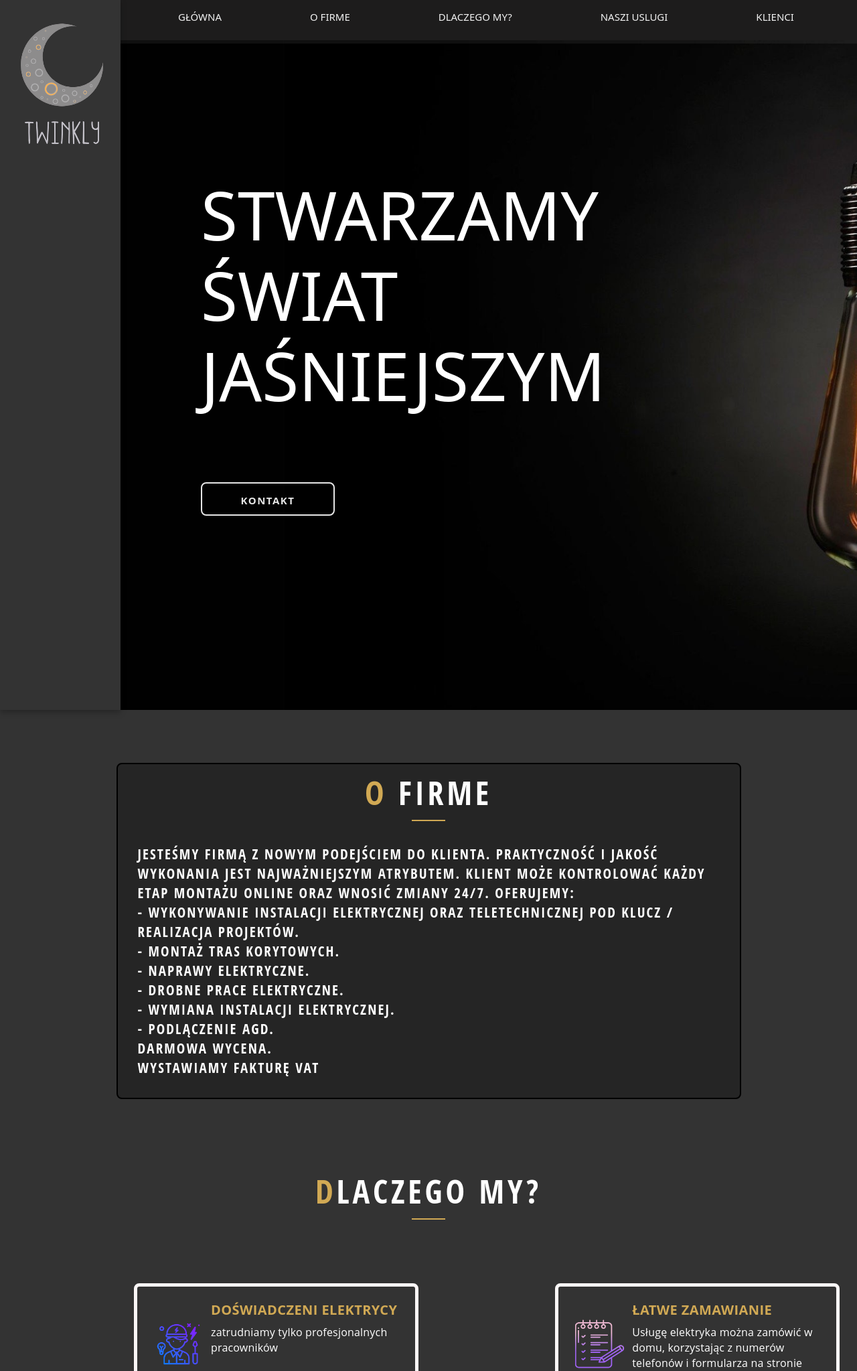
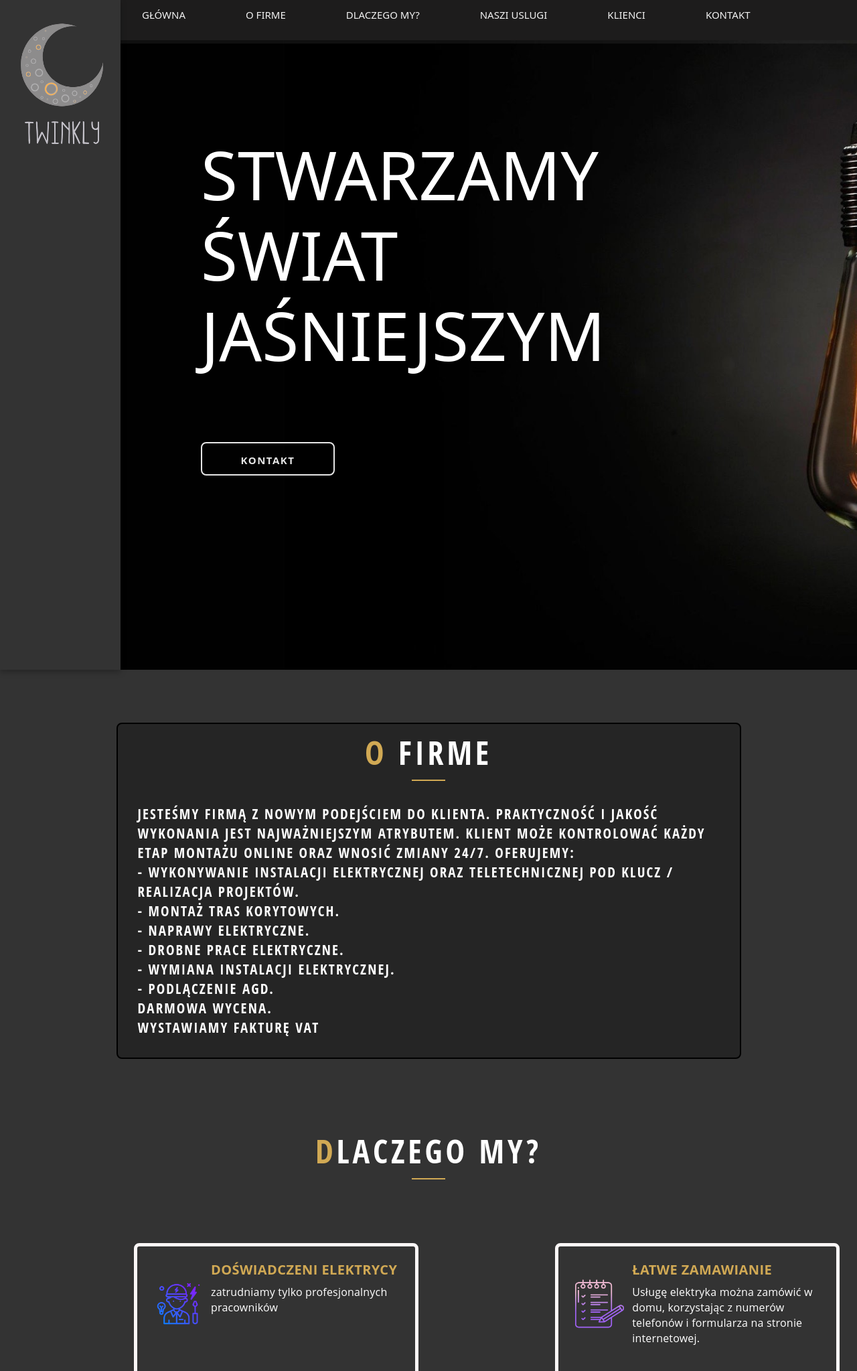
Before and after one commit to alerta161/twinkly, a Django app: page / in a window 1280 px wide. Shown: the top 2047 px of the page at 67% size. Run offline with Django 4.2, Linux system fonts and the light colour scheme.

Commit message:
first commit for all files1

```diff
--- a/twinkly/mail_reqest/static/css/base.css
+++ b/twinkly/mail_reqest/static/css/base.css
@@ -46,42 +46,69 @@ a{
 .logo{
     background-color: #333333;
     width: 180px;
-    height:1060px;
+    height:1000px;
     margin-right:0;
     position: absolute;
     top: 0;
     filter: drop-shadow(0px 4px 4px rgba(0, 0, 0, 0.25));
+    z-index: 50;
     }
-.topnav {
-  overflow: hidden;
-  box-shadow: 0.2px 5px rgba(158 158 158 / 10%);
-  height: 60px;
-  position:sticky;
-  top:0;
-  background-color: #1d1c1c;
+.conteiner{
+    max-width:1080px;
+    margin:0px auto;
+    padding:0px 10px;
 }
 
-.topnav a {
+.header{
+    position:fixed;
+    width:100%;
+    top:0;
+    left:0;
+    z-index: 40;
+}
+
+.header:before{
+    content:"";
+    position:absolute;
+    top:0;
+    left:0;
+    width:100%;
+    height:100%;
+    background-color: #1d1c1c;
+     box-shadow: 0.2px 5px rgba(158 158 158 / 10%);
+}
+.topnav{
+    position:relative;
+    z-index:2;
+    display:flex;
+    justify-content:space-between;
+    align-items:center;
+    height: 60px;
+
+}
+.topnav_list{
+    display:flex;
+}
+.topnav_link{
+    padding: 20px 20px;
     float: left;
+    text-decoration:none;
+    font-size: 15px;
     color: #f2f2f2;
-  text-align: center;
-  padding: 14px 16px;
-  text-decoration: none;
-  font-size: 15px;
-  margin-left: 100px;
     transition-duration: 0.5s;
 }
-
-.topnav a:hover {
+.topnav_link:hover {
       background-color: #D1A954;
       transform: translateY(20px);
-  font-size: 17px;
+      font-size: 15px;
       color: black;
       transition-duration: 0.5s;
 }
 
-.topnav a.active {
-  margin-left: 250px;
+.topnav_list li{
+    list-style:none;
+    margin: 0 0 0 50px;
+
 }
 .knopka{
     margin-left: 300px;
--- a/twinkly/mail_reqest/templates/mail_reqest/new_base.html
+++ b/twinkly/mail_reqest/templates/mail_reqest/new_base.html
@@ -10,16 +10,32 @@
     <title>Twinkly</title>
 </head>
 <body id="no-scroll" class="body">
+<header class="header">
     <div class="conteiner">
-    <div class="topnav">
-        <a class="active" href="#home">GŁÓWNA</a>
-        <a href="#about_firme">O FIRME</a>
-        <a href="#dlaczego_my?">DLACZEGO MY?
-        </a>
-        <a href="#naszi_uslugi">NASZI USLUGI</a>
-        <a href="#klienci">KLIENCI</a>
-        <a href="#kontakt">KONTAKT</a>
+        <nav class="topnav">
+            <ul class="topnav_list">
+                <li>
+                    <a class="topnav_link" href="#home">GŁÓWNA</a>
+                </li>
+                <li>
+                    <a class="topnav_link" href="#about_firme">O FIRME</a>
+                </li>
+                <li>
+                    <a class="topnav_link" href="#dlaczego_my?">DLACZEGO MY?</a>
+                </li>
+                <li>
+                    <a class="topnav_link" href="#naszi_uslugi">NASZI USLUGI</a>
+                </li>
+                <li>
+                    <a class="topnav_link" href="#klienci">KLIENCI</a>
+                </li>
+                <li>
+                    <a class="topnav_link" href="#kontakt">KONTAKT</a>
+                </li>
+            </ul>
+        </nav>
     </div>
+</header>
 <div class="logo" id="home">
     <a href="{% url 'home'%}">
         <div><img src="{%static 'images/block_1/twinkly1.png'%}"></div>
@@ -264,4 +280,5 @@ Klient może kontrolować każdy etap montażu online oraz wnosić zmiany 24/7.
 
 
 
+
 </style>
--- a/twinkly/twinkly/settings.py
+++ b/twinkly/twinkly/settings.py
@@ -29,7 +29,7 @@ SECRET_KEY = os.environ['SECRET_KEY']
 # SECURITY WARNING: don't run with debug turned on in production!
 DEBUG = True
 
-ALLOWED_HOSTS = [['.herokuapp.com']]
+ALLOWED_HOSTS = []
 
 # Application definition
 
@@ -118,12 +118,10 @@ USE_TZ = True
 
 STATIC_URL = 'static/'
 
-STATICFILES_DIRS = [
-    BASE_DIR / "static",
-]
 
 MEDIA_ROOT = os.path.join(BASE_DIR, 'media')
 MEDIA_URL = '/media/'
+STATIC_ROOT = os.path.join(BASE_DIR, 'static')
 
 # Default primary key field type
 # https://docs.djangoproject.com/en/4.0/ref/settings/#default-auto-field
```
Lines whose indentation alone changed are shown as unchanged.
